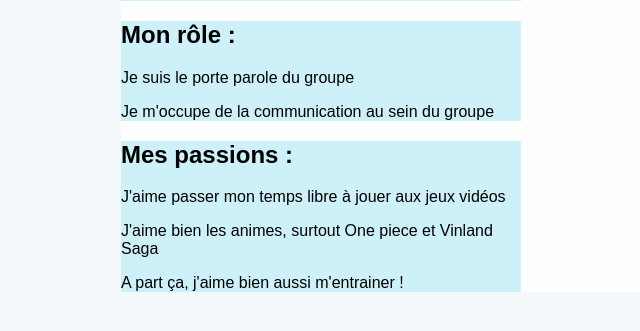
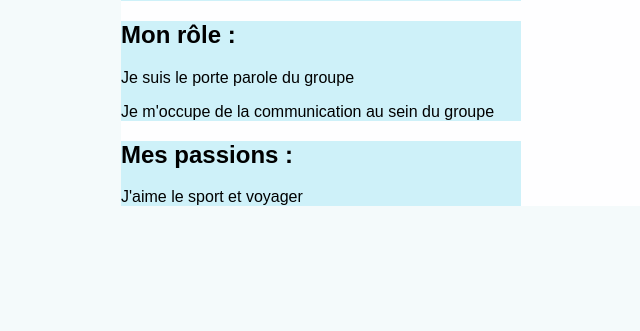
Before and after one commit to Younesdjzz/Bac1-website, a Flask app: page /equipe/zakaria in a window 1280 px wide. Shown: the part 290-621 px from the top of the page, without its empty margins (19-659 px from the left). Run offline with Flask 3, Linux system fonts and the light colour scheme.

Commit message:
petite modif sur mon profil

```diff
--- a/mobility/__init__.py
+++ b/mobility/__init__.py
@@ -41,7 +41,7 @@ def create_app(test_config=None):
         discord = ["younesdjzz", "...", "zakariia_h"]
         team = ["Younes", "Yassine", "Zakaria"]
         route_team = ["/equipe/younes", "...", "/equipe/zakaria"]
-        image = ["younes.jpg", "...", "..."]
+        image = ["younes.jpg", "...", "zakaria.jpg"]
         info_equipe = zip(team, discord, route_team, image)
         return render_template('equipe.html', info_equipe=info_equipe)
 
--- a/mobility/templates/zakaria.html
+++ b/mobility/templates/zakaria.html
@@ -24,9 +24,8 @@
 
 <div class="case">
     <h2>Mes passions :</h2>
-    <p>J'aime passer mon temps libre à jouer aux jeux vidéos </p>
-    <p>J'aime bien les animes, surtout One piece et Vinland Saga</p>
-    <p>A part ça, j'aime bien aussi m'entrainer !</p>
+    <p>J'aime le sport et voyager </p>
+
 </div>
 <p></p>
 {% endblock %}
```
Also changed, not shown: mobility/static/zakaria.jpg (added), 1 other file.
